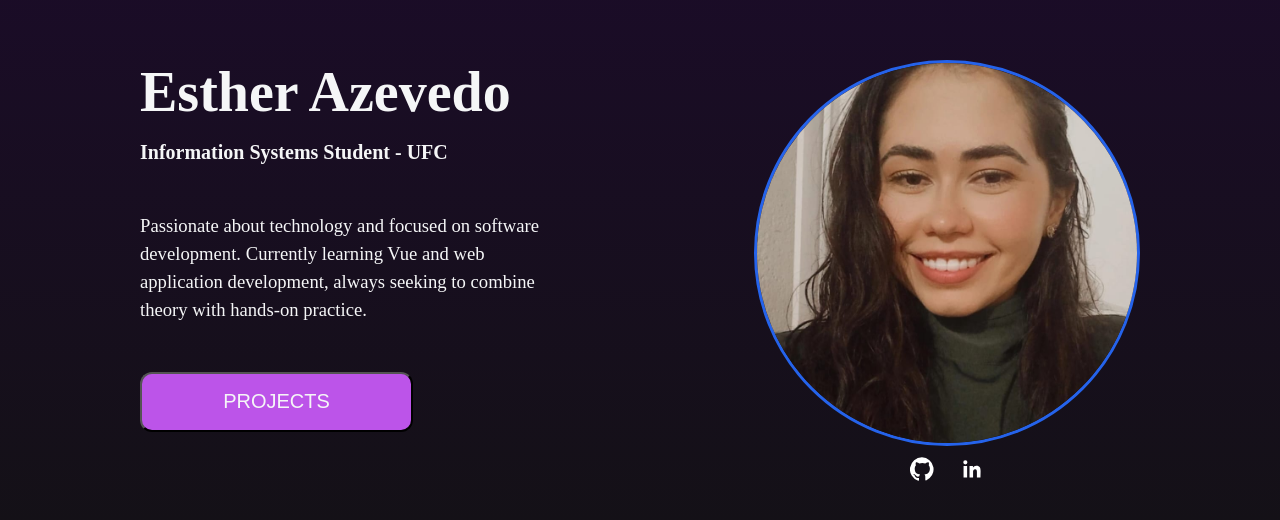
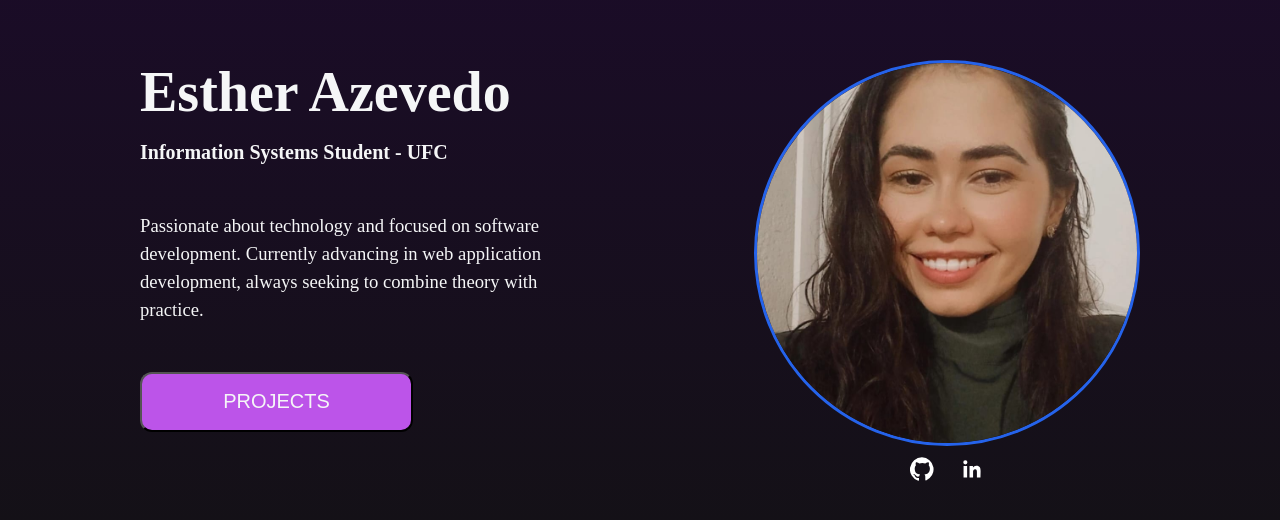
Before and after one commit to EstherAzevedo/landing-page, a Vue app: page / in a window 1280 px wide. Shown: the part 134-654 px from the top of the page. Built offline with nearby package versions, Linux system fonts and the light colour scheme.

Commit message:
style: change in home text

```diff
--- a/src/pages/Home.vue
+++ b/src/pages/Home.vue
@@ -5,8 +5,8 @@
                 <h1>Esther Azevedo</h1>
                 <h2>Information Systems Student - UFC</h2>
                 <p>
-                    Passionate about technology and focused on software development. Currently learning Vue
-                    and web application development, always seeking to combine theory with hands-on practice.
+                    Passionate about technology and focused on software development. Currently advancing in web
+                    application development, always seeking to combine theory with practice.
                 </p>
 
                 <div class="button">
```
